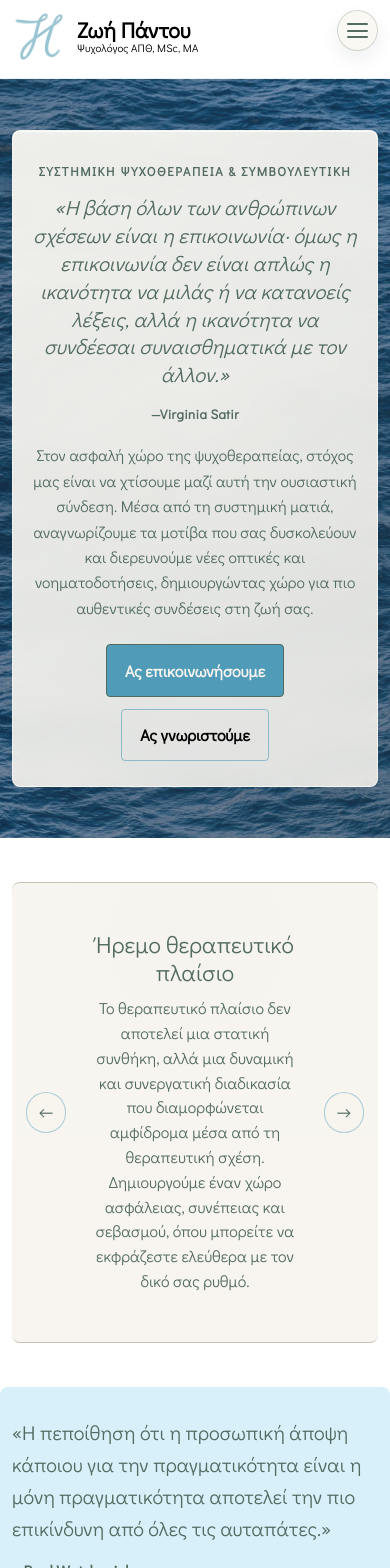
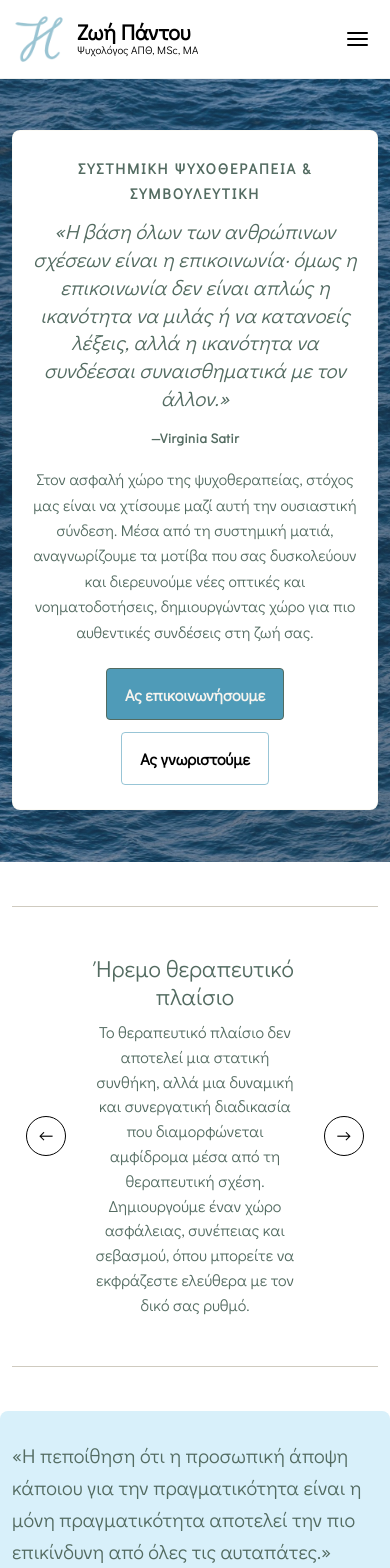
Before and after one commit to yourijanssen/ZoiWebsiteNextjs, a Next.js app: page / in a window 390 px wide. Shown: the top 1568 px of the page. Built offline with nearby package versions, Linux system fonts and the light colour scheme.

Commit message:
styling fixes

```diff
--- a/app/globals.css
+++ b/app/globals.css
@@ -211,9 +211,6 @@ a:focus {
   top: 0;
   width: 100%;
   z-index: 100;
-  backface-visibility: hidden;
-  transform: translate3d(0, 0, 0);
-  will-change: transform;
 }
 
 .site-footer {
@@ -304,10 +301,10 @@ a:focus {
   display: none;
   align-items: center;
   justify-content: center;
-  border: 1px solid var(--line);
-  border-radius: 999px;
-  background: var(--surface);
-  color: var(--text);
+  border: 0;
+  border-radius: 0;
+  background: transparent;
+  color: #000;
   width: 2.75rem;
   height: 2.75rem;
   cursor: pointer;
@@ -751,9 +748,8 @@ a:focus {
   padding: clamp(2rem, 4vw, 3.4rem) clamp(1rem, 3vw, 2.2rem);
   border-top: 1px solid rgba(200, 194, 181, 0.86);
   border-bottom: 1px solid rgba(200, 194, 181, 0.86);
-  background:
-    linear-gradient(rgba(247, 244, 238, 0.86), rgba(247, 244, 238, 0.92)),
-    radial-gradient(circle at 50% 12%, rgba(148, 165, 179, 0.16), transparent 42%);
+  border-radius: 0;
+  background: #fff;
 }
 
 .carousel-track {
@@ -821,10 +817,10 @@ a:focus {
   height: clamp(2.55rem, 4vw, 3.15rem);
   display: inline-grid;
   place-items: center;
-  border: 1px solid rgba(79, 155, 184, 0.45);
+  border: 1px solid #000;
   border-radius: 999px;
-  background: rgba(247, 244, 238, 0.74);
-  color: var(--text);
+  background: #fff;
+  color: #000;
   font: inherit;
   font-size: clamp(1.15rem, 2vw, 1.45rem);
   cursor: pointer;
@@ -833,8 +829,9 @@ a:focus {
 
 .carousel-arrow:hover,
 .carousel-arrow:focus {
-  border-color: var(--text);
-  background: rgba(229, 228, 210, 0.9);
+  border-color: #000;
+  background: #000;
+  color: #fff;
   transform: translateY(-1px);
 }
 
@@ -1794,7 +1791,7 @@ body::after,
 .menu .page_item a {
   font-size: 0.94rem;
   font-weight: 700;
-  color: #536B61;
+  color: #000;
   border-radius: 0;
   padding: 0.34rem 0.25rem;
 }
@@ -1808,8 +1805,55 @@ body::after,
 .menu-item.current_page_item > a,
 .menu .current_page_item > a {
   background: transparent;
-  color: #536B61;
-  border-bottom-color: #536B61;
+  color: #000;
+  border-bottom-color: #000;
+}
+
+.site-header .menu-item a:hover,
+.site-header .menu-item a:focus,
+.site-header .menu .page_item a:hover,
+.site-header .menu .page_item a:focus {
+  color: #000;
+  border-bottom-color: #000;
+}
+
+.site-header .sub-menu {
+  background: #fff;
+}
+
+.site-header .sub-menu .menu-item a {
+  color: #000;
+}
+
+.site-header .sub-menu .menu-item a:hover,
+.site-header .sub-menu .menu-item a:focus {
+  background: #f2f2f2;
+  color: #000;
+}
+
+.site-header .language-switcher {
+  background: #fff;
+  border-color: #000;
+}
+
+.site-header .language-option {
+  color: #000;
+}
+
+.site-header .language-option:hover,
+.site-header .language-option:focus {
+  color: #000;
+}
+
+.site-header .language-option.is-active {
+  background: #4f9bb8;
+  color: #fff;
+}
+
+.site-header .language-option.is-active:hover,
+.site-header .language-option.is-active:focus {
+  background: #377f99;
+  color: #fff;
 }
 
 .site-main.container {
@@ -1876,7 +1920,7 @@ body::after,
   padding: clamp(1.8rem, 3.5vw, 2.8rem) clamp(1.45rem, 4vw, 3.5rem);
   text-align: center;
   overflow: visible;
-  background: linear-gradient(145deg, rgba(250, 248, 242, 0.95), rgba(247, 244, 238, 0.88));
+  background: #fff;
   border: 1px solid rgba(250, 248, 242, 0.74);
   border-radius: var(--radius-lg);
   box-shadow:
@@ -1894,8 +1938,8 @@ body::after,
   padding: 0;
   background: transparent;
   color: #536B61;
-  font-size: clamp(0.78rem, 0.8vw, 0.92rem);
-  font-weight: 700;
+  font-size: clamp(0.92rem, 1.1vw, 1.06rem);
+  font-weight: 800;
   letter-spacing: 0.13em;
 }
 
@@ -1993,7 +2037,6 @@ body::after,
 .approach-copy,
 .quote-highlight,
 .contact-band,
-.text-carousel,
 .faq-list details,
 .widget {
   border-color: #c8c2b5;
@@ -2007,6 +2050,10 @@ body::after,
 .faq-list details,
 .widget {
   background: #f7f4ee;
+}
+
+.about-article {
+  background: #fff;
 }
 
 .quote-highlight {
@@ -2068,11 +2115,9 @@ body::after,
 
 .contact-band {
   text-align: left;
-  background:
-    linear-gradient(180deg, rgba(255, 255, 255, 0.54), rgba(255, 255, 255, 0)),
-    #f8f4ec;
+  background: #fff;
   border-color: #d8cfbf;
-  box-shadow: 0 16px 38px rgba(35, 56, 67, 0.08);
+  box-shadow: none;
 }
 
 .contact-band .section-heading {
@@ -2225,7 +2270,6 @@ body::after,
 }
 
 @media (max-width: 992px) {
-  .header-inner,
   .footer-inner {
     align-items: flex-start;
   }
@@ -2233,16 +2277,17 @@ body::after,
   .header-inner {
     display: grid;
     grid-template-columns: minmax(0, 1fr) auto;
+    align-items: center;
     gap: 0.7rem;
     padding-block: 0.65rem;
   }
 
   .menu-toggle {
     display: inline-flex;
+    align-self: center;
+    justify-self: end;
     margin-left: auto;
-    border-color: rgba(83, 107, 97, 0.24);
-    background: #faf8f2;
-    box-shadow: 0 8px 18px rgba(35, 56, 67, 0.08);
+    box-shadow: none;
   }
 
   .site-branding {
@@ -2279,13 +2324,13 @@ body::after,
     flex: none;
     flex-direction: column;
     align-items: stretch;
-    gap: 0.85rem;
-    margin-top: 0.2rem;
-    padding: 0.7rem;
-    border: 1px solid rgba(83, 107, 97, 0.14);
-    border-radius: 18px;
-    background: #fffdf8;
-    box-shadow: 0 18px 42px rgba(35, 56, 67, 0.1);
+    gap: 0.25rem;
+    margin-top: 0;
+    padding: 0.35rem 0 0;
+    border: 0;
+    border-radius: 0;
+    background: #fff;
+    box-shadow: none;
     overflow-x: hidden;
     overflow-y: auto;
     max-height: calc(100svh - var(--header-offset) - 1rem);
@@ -2305,6 +2350,9 @@ body::after,
     width: 100%;
     flex-direction: column;
     align-items: flex-start;
+    gap: 0;
+    border-top: 0;
+    padding-top: 0.25rem;
   }
 
   .site-nav,
@@ -2317,27 +2365,27 @@ body::after,
   .menu {
     flex-direction: column;
     align-items: stretch;
-    gap: 0.32rem;
+    gap: 0;
   }
 
   .sub-menu {
     position: static;
     min-width: 0;
-    margin: 0.1rem 0 0.35rem 0.75rem;
+    margin: 0 0 0.1rem 0.9rem;
     opacity: 1;
     visibility: visible;
     transform: none;
     border: 0;
-    border-left: 1px solid rgba(83, 107, 97, 0.18);
+    border-left: 0;
     border-radius: 0;
     box-shadow: none;
     background: transparent;
-    padding: 0.15rem 0 0.15rem 0.7rem;
+    padding: 0;
   }
 
   .sub-menu .sub-menu {
-    margin: 0.05rem 0 0.25rem;
-    padding-left: 1rem;
+    margin: 0.05rem 0 0.15rem;
+    padding-left: 0.8rem;
   }
 
   .sub-menu .menu-item-has-children > a::after {
@@ -2349,10 +2397,10 @@ body::after,
     display: flex;
     align-items: center;
     width: 100%;
-    min-height: 3rem;
-    padding: 0.72rem 0.85rem;
+    min-height: 2.3rem;
+    padding: 0.4rem 0;
     border: 0;
-    border-radius: 13px;
+    border-radius: 0;
     white-space: normal;
     overflow-wrap: anywhere;
     line-height: 1.35;
@@ -2363,28 +2411,38 @@ body::after,
   .menu-item.current-menu-item > a,
   .menu-item.current_page_item > a,
   .menu .current_page_item > a {
-    background: rgba(83, 107, 97, 0.1);
-    color: #536B61;
+    background: transparent;
+    color: var(--text);
+    border-bottom: 1px solid currentColor;
   }
 
   .sub-menu .menu-item a {
-    min-height: 2.65rem;
-    padding: 0.58rem 0.7rem;
-    font-size: 0.96rem;
+    min-height: 2.2rem;
+    padding: 0.35rem 0;
+    font-size: 0.9rem;
   }
 
   .language-switcher {
-    align-self: stretch;
-    justify-content: space-between;
-    width: 100%;
-    padding: 0.25rem;
-    background: #faf8f2;
-    border-color: rgba(83, 107, 97, 0.16);
+    align-self: flex-start;
+    justify-content: flex-start;
+    width: auto;
+    padding: 0.15rem 0;
+    background: transparent;
+    border: 0;
+    border-radius: 0;
   }
 
   .language-option {
-    flex: 1;
-    min-height: 2.5rem;
+    flex: 0 0 auto;
+    min-height: 2rem;
+    min-width: 2.25rem;
+    border-radius: 0;
+  }
+
+  .language-option.is-active {
+    background: transparent;
+    color: var(--text);
+    border-bottom: 1px solid currentColor;
   }
 
   .content-layout {
@@ -2393,6 +2451,49 @@ body::after,
 
   .contact-layout-info-only .contact-details {
     grid-template-columns: 1fr;
+  }
+}
+
+/* Show a single slide before the three columns become too narrow to read. */
+@media (max-width: 767px) {
+  .text-carousel {
+    grid-template-columns: auto minmax(0, 1fr) auto;
+    gap: 0.65rem;
+    padding-inline: 0.85rem;
+  }
+
+  .carousel-track {
+    grid-template-columns: minmax(0, 1fr);
+  }
+
+  .carousel-panel {
+    display: none;
+    grid-column: 1;
+    grid-row: 1;
+    min-width: 0;
+    transform: none;
+  }
+
+  .carousel-panel-active {
+    display: flex;
+    min-height: 220px;
+    border-inline: 0;
+    animation: carousel-panel-fade-in 0.25s ease-out;
+  }
+
+  .carousel-panel p:last-child {
+    max-width: 36ch;
+    overflow-wrap: break-word;
+  }
+}
+
+@keyframes carousel-panel-fade-in {
+  from {
+    opacity: 0;
+  }
+
+  to {
+    opacity: 1;
   }
 }
 
@@ -2403,6 +2504,7 @@ body::after,
 
   .header-inner {
     min-height: var(--header-offset);
+    padding-block: 0;
   }
 
   .container {
@@ -2557,7 +2659,8 @@ body::after,
 
 @media (prefers-reduced-motion: reduce) {
   body::after,
-  .therapist-hero::after {
+  .therapist-hero::after,
+  .carousel-panel-active {
     animation: none;
   }
 
```
